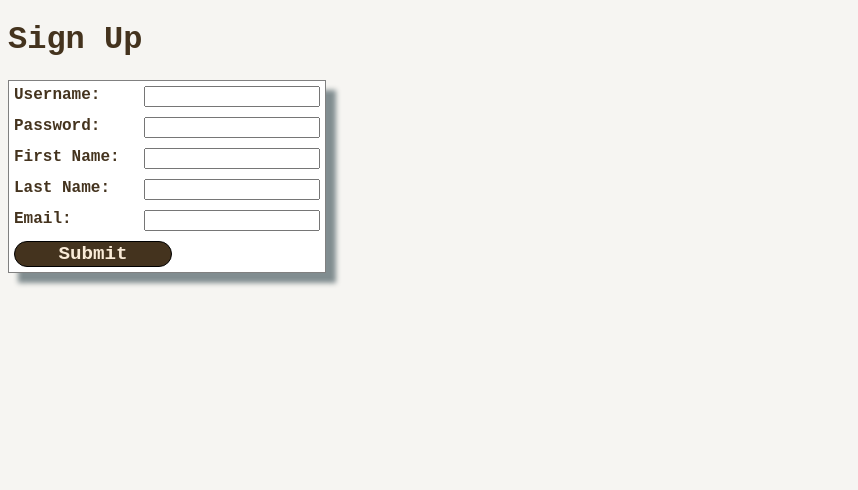
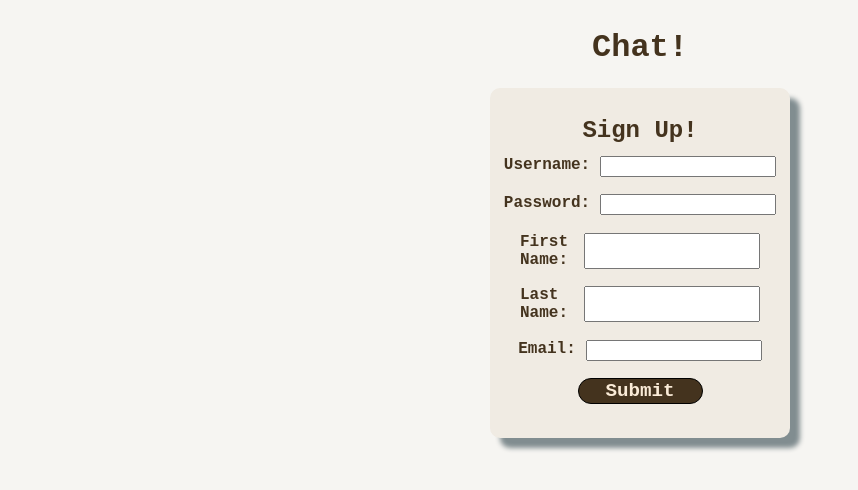
Before and after one commit to dp-beck/chat-app-frontend, a React (Vite) app: page /signup in a window 1280 px wide. Shown: the top 490 px of the page, without its empty margins (0-858 px from the left). Built offline with nearby package versions, Linux system fonts and the light colour scheme; no server answers.

Commit message:
improved styling and error msg for log in page

```diff
--- a/src/index.css
+++ b/src/index.css
@@ -37,7 +37,7 @@ input[type='submit']:hover, button:hover {
 
 }
 
-.login {
+.login, .signup {
     display: flex;
     flex-direction: column;
     align-items: center;
@@ -45,7 +45,7 @@ input[type='submit']:hover, button:hover {
 
 }
 
-.login_form {
+.login_form, .signup_form {
     display: flex;
     flex-direction: column;
     justify-content: space-around;
@@ -117,7 +117,7 @@ input[type='submit']:hover, button:hover {
     margin-bottom: 15px;
 }
 
-.signup_form, .manage_profile_form {
+.manage_profile_form {
     width: 25%;
     border: 1px solid grey;
     background-color: white;
--- a/src/routes/login.jsx
+++ b/src/routes/login.jsx
@@ -4,11 +4,18 @@ import { Navigate, Link } from 'react-router-dom';
 const backendDev = 'http://localhost:3000';
 const backendProd = 'https://chat-app-backend-o1po.onrender.com';
 
+const wrongInfoMsgStyle = {
+  color: 'red',
+  fontWeight: 600,
+};
+
 function Login() {
 
     const [user, setUser] = useState();
+    const [wrongInfoMsg, setWrongInfoMsg] = useState(false);
 
     const loginUser = (e) => {
+      try {
         fetch(backendDev + '/api/users/login', {
           method: 'POST',
           body: JSON.stringify({
@@ -19,14 +26,22 @@ function Login() {
             "Content-Type": "application/json;charset=utf-8",
           },
         }).then((res) => {
+          if (res.ok) {
             return res.json()
+          } else {
+            if (res.status === 400) {setWrongInfoMsg(true)};
+            if (res.status === 404) throw new Error('404, Not found');
+            if (res.status === 500) throw new Error('500, internal server error');
+            throw new Error(res.status);
+          }
         }).then((data) => {
           setUser(e.target[0].value);
           localStorage.setItem('token', data.token);
-        console.log("You are Logged in");
-        console.log(`User: ${user}`);
-        console.log(data.token);
         })
+      }
+      catch (error) {
+        console.error('Fetch', error);
+      }
     };
 
     const handleSubmit = (e) => {
@@ -48,6 +63,7 @@ function Login() {
 
           <input type="submit" value="Log In" />
         </form>
+        {wrongInfoMsg && (<p style={wrongInfoMsgStyle}>Wrong username or password entered.</p>)}
         {/* eslint-disable-next-line react/no-unescaped-entities*/}
         <p>Don't have an account? <Link to='/signup'>Sign up here</Link></p>
         <p>You can also log in as our test account. Username is 'test.' Password is 'testtest.' </p>
--- a/src/routes/signup.jsx
+++ b/src/routes/signup.jsx
@@ -34,9 +34,10 @@ function Signup() {
     }
 
     return (
-        <>
-            <h1> Sign Up </h1>
+        <div className="signup">
+            <h1> Chat! </h1>
                 <form onSubmit={handleSubmit} className="signup_form">
+                    <h2>Sign Up!</h2>
                     <div className="signup_entry">
                       <label htmlFor="user_name">Username:</label>
                       <input type="text" name="user_name" id="user_name" />
@@ -65,7 +66,7 @@ function Signup() {
                     <input type="submit" value="Submit" />
                 </form>
                 {userCreated && <Navigate to='/login' replace={true}/>}
-        </>
+        </div>
     )
 }
 export default Signup;
```
Lines whose indentation alone changed are shown as unchanged.
